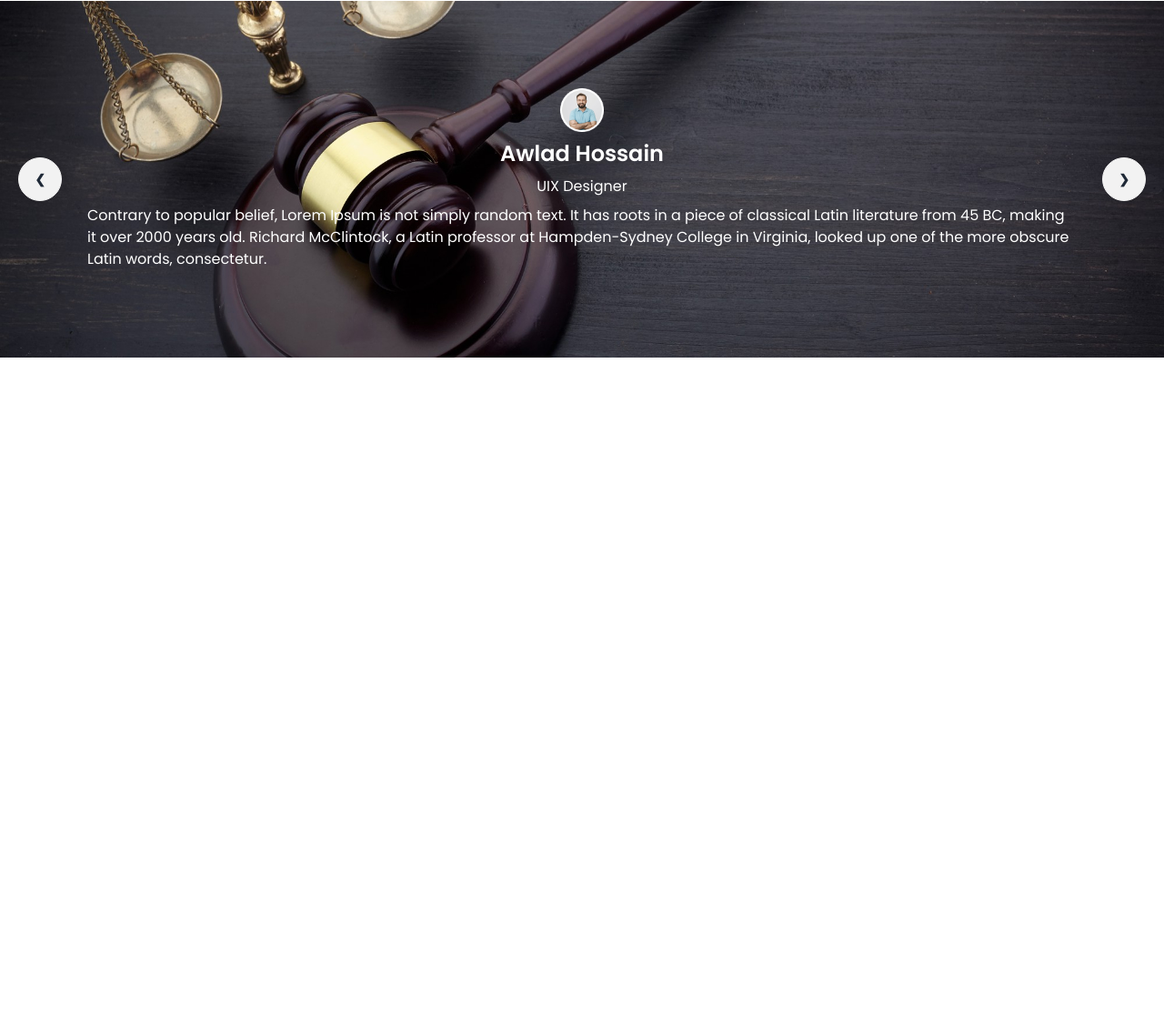
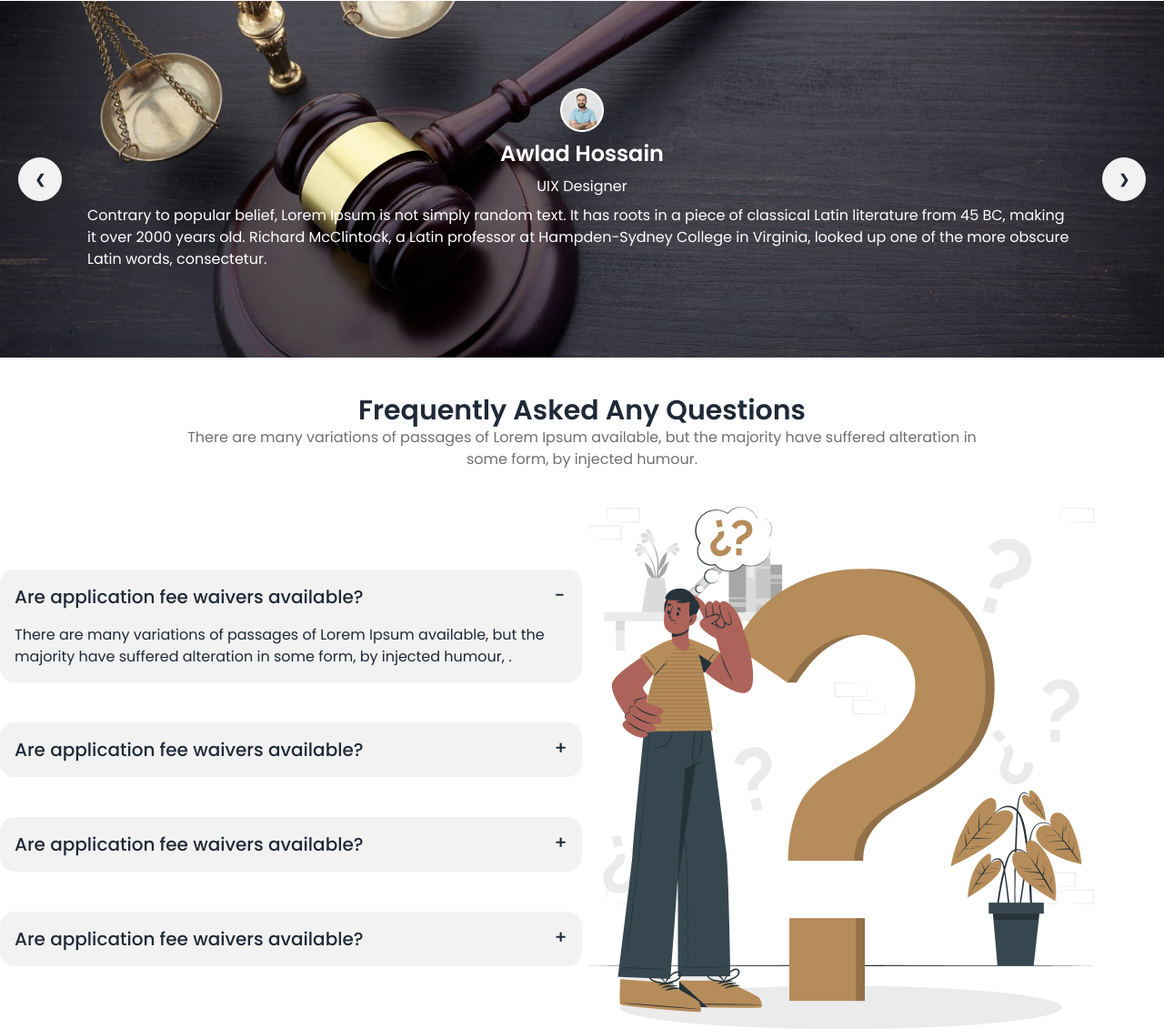
Before and after one commit to rezoanahmed/justice, a plain HTML site: page index.html in a window 1280 px wide. Shown: the part 2083-3214 px from the top of the page at 91% size. Before the commit the page ends 2476 px from the top, so only its background shows below. Drawn offline with nearby package versions, Linux system fonts and the light colour scheme.

Commit message:
created faq section

```diff
--- a/index.html
+++ b/index.html
@@ -224,7 +224,61 @@
             </div>
         </section>
 
-        <!--  -->
+        <!-- Frequently Asked Any Questions -->
+        <section class="lg:max-w-4xl md:max-w-3xl mx-auto text-center my-10">
+            <div>
+                <h2 class="text-3xl text-center font-semibold">Frequently Asked Any Questions</h2>
+                <p class="text-text">There are many variations of passages of Lorem Ipsum available, but the majority have suffered alteration in some form, by injected humour.</p>
+            </div>
+        </section>
+
+        <!-- faq main section -->
+        <section>
+            <div class="flex flex-col md:flex-row items-center flex-col-reverse">
+                <div class="flex-1 space-y-11">
+                    <div class="collapse collapse-plus bg-base-200">
+                        <input type="radio" name="my-accordion-3" checked="checked" />
+                        <div class="collapse-title text-xl font-medium">
+                            Are application fee waivers available?
+                        </div>
+                        <div class="collapse-content">
+                          <p>There are many variations of passages of Lorem Ipsum available, but the majority have suffered alteration in some form, by injected humour, . </p>
+                        </div>
+                      </div>
+                      <div class="collapse collapse-plus bg-base-200">
+                        <input type="radio" name="my-accordion-3" />
+                        <div class="collapse-title text-xl font-medium">
+                            Are application fee waivers available?
+                        </div>
+                        <div class="collapse-content">
+                          <p>There are many variations of passages of Lorem Ipsum available, but the majority have suffered alteration in some form, by injected humour, . </p>
+                        </div>
+                      </div>
+                      <div class="collapse collapse-plus bg-base-200">
+                        <input type="radio" name="my-accordion-3" />
+                        <div class="collapse-title text-xl font-medium">
+                            Are application fee waivers available?
+                        </div>
+                        <div class="collapse-content">
+                          <p>There are many variations of passages of Lorem Ipsum available, but the majority have suffered alteration in some form, by injected humour, . </p>
+                        </div>
+                      </div>
+                      <div class="collapse collapse-plus bg-base-200">
+                        <input type="radio" name="my-accordion-3" />
+                        <div class="collapse-title text-xl font-medium">
+                            Are application fee waivers available?
+                        </div>
+                        <div class="collapse-content">
+                          <p>There are many variations of passages of Lorem Ipsum available, but the majority have suffered alteration in some form, by injected humour, . </p>
+                        </div>
+                      </div>
+                </div>
+
+                <div class="flex-1">
+                    <img src="images/faq.png" alt="">
+                </div>
+            </div>
+        </section>
 
     </main>
 
```
